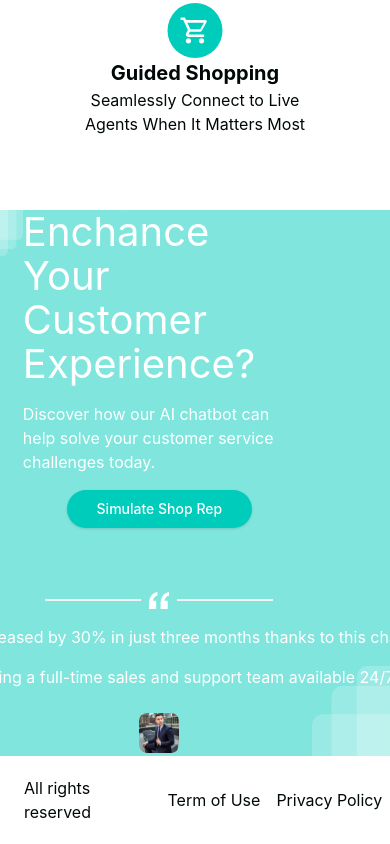
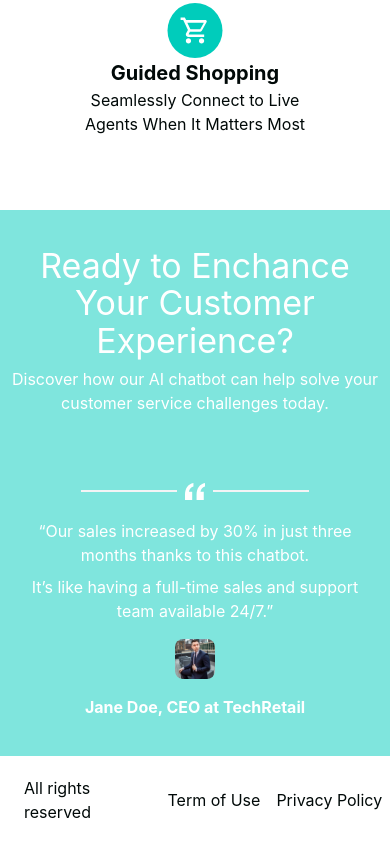
Before and after one commit to FaatehNaeem/SHOP-REP, a React (Vite) app: page / in a window 390 px wide. Shown: the part 6717-7561 px from the top of the page. Built offline with nearby package versions, Linux system fonts and the light colour scheme.

Commit message:
customer-experience-banner-responsiveness

```diff
--- a/src/components/customer-experience-banner.tsx
+++ b/src/components/customer-experience-banner.tsx
@@ -4,7 +4,7 @@ import { Button } from "./ui/button";
 export default function CustomerExperienceBanner() {
   return (
     <div className="w-screen mt-16 bg-[#00CCBB80] flex flex-row h-[546px]">
-      <div className="w-[15%]">
+      <div className="w-[15%] customer-exp">
         <img
           src="customer-experience-banner.svg"
           alt=""
@@ -13,23 +13,23 @@ export default function CustomerExperienceBanner() {
         />
       </div>
 
-      <div className="flex flex-col w-[70%] justify-center items-center gap-4">
-        <h1 className="text-background text-[40px]">
+      <div className="flex flex-col w-[70%] justify-center items-center gap-4 customer-exp-text-container">
+        <h1 className="text-background text-[40px] text-center customer-exp-title">
           Ready to Enchance Your Customer Experience?
         </h1>
-        <p className="text-background">
+        <p className="text-background text-center">
           Discover how our AI chatbot can help solve your customer service
           challenges today.
         </p>
-        <Button className="bg-secondary-foreground rounded-3xl w-[185px] h-[44px] text-background focus-visible:ring-0 hover:border-none hover:bg-teal-500 focus:outline-none">
+        <Button className="bg-secondary-foreground rounded-3xl w-[185px] h-[44px] text-background focus-visible:ring-0 hover:border-none hover:bg-teal-500 focus:outline-none customer-exp-btn">
           Simulate Shop Rep
         </Button>
         <Divider imgString="white-comma.svg" />
-        <p className="text-background w-[618px] text-center">
+        <p className="text-background w-[618px] text-center customer-exp-paragraph">
           “Our sales increased by 30% in just three months thanks to this
           chatbot.
         </p>
-        <p className="text-background w-[618px] text-center">
+        <p className="text-background w-[618px] text-center customer-exp-paragraph">
           It’s like having a full-time sales and support team available 24/7.”
         </p>
 
@@ -45,7 +45,7 @@ export default function CustomerExperienceBanner() {
         </p>
       </div>
 
-      <div className="flex items-end ml-4">
+      <div className="flex justify-end items-end ml-4 w-[15%] customer-exp">
         <img
           src="customer-experience-banner-2.svg"
           alt=""
--- a/src/index.css
+++ b/src/index.css
@@ -419,3 +419,32 @@ button:focus-visible {
     width: 80px;
   }
 }
+
+/* customer experience section */
+
+/* 0px to 810px */
+@media (max-width:810px) and (min-width: 0px) {
+  .customer-exp {
+    display: none;
+  }
+  .customer-exp-text-container{
+    width: 100%;
+    gap: 8px;
+  }
+  .customer-exp-title{
+    font-size: 34px;
+  }
+  .customer-exp-paragraph{
+    width:638px
+  }
+  .customer-exp-btn{
+    display: none;
+  }
+}
+
+/* 0px to 510px */
+@media (max-width:510px) and (min-width:0px){
+  .customer-exp-paragraph{
+    width:342px;
+  }
+}
```
